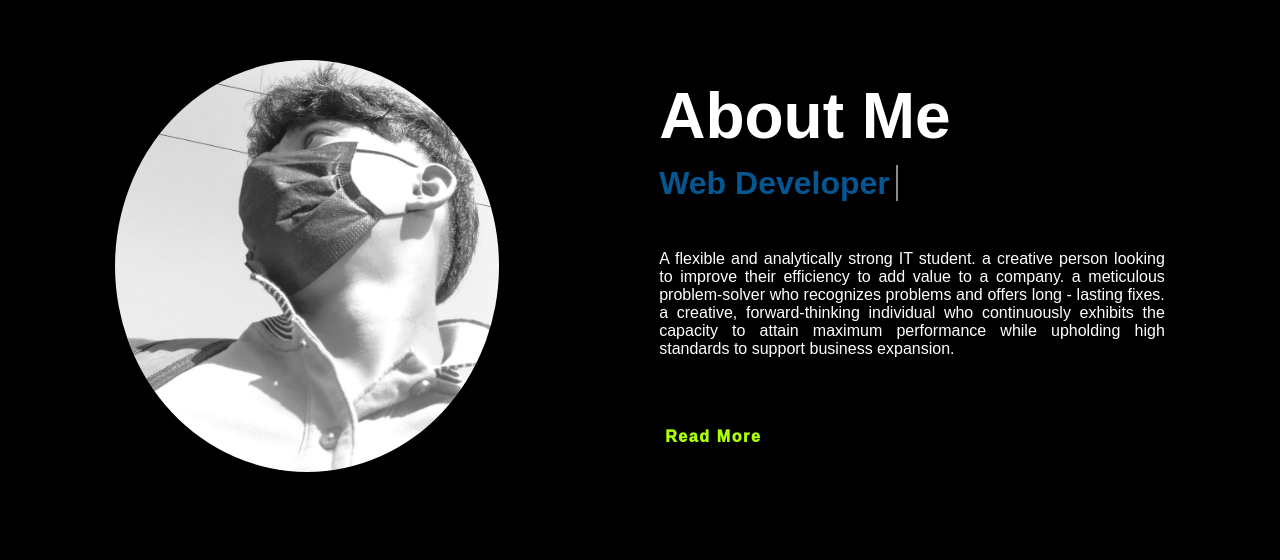
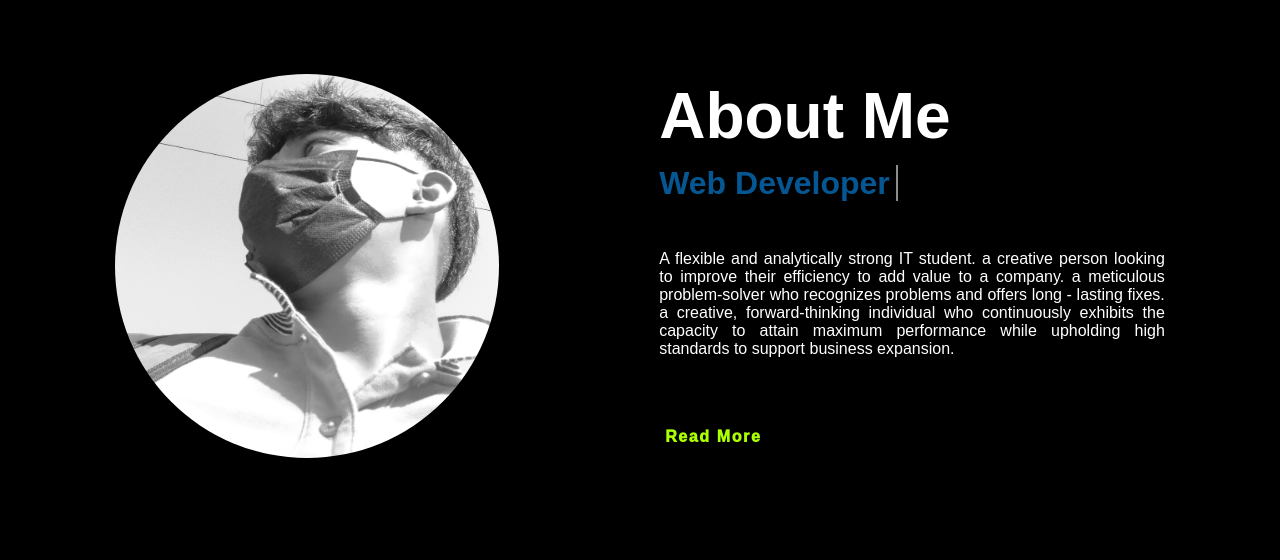
Before and after one commit to chanakaeshan/myweb, a plain HTML site: page index.html in a window 1280 px wide. Shown: the part 932-1492 px from the top of the page. Drawn offline with nearby package versions, Linux system fonts and the light colour scheme.

Commit message:
Fix missing closing tag in index.html and update image size in style.css

```diff
--- a/style.css
+++ b/style.css
@@ -261,6 +261,7 @@ section{
 .about-img img{
     position: relative;
     width: 30vw;
+    height: 30vw;
     border-radius: 50%;
     cursor: pointer;
 }
```
Also changed, not shown: index.html (+2 -0 lines), assets/client-1.png (added), assets/client-2.png (added), assets/client-3.png (added), assets/client-4.png (added), assets/client-5.png (added).
